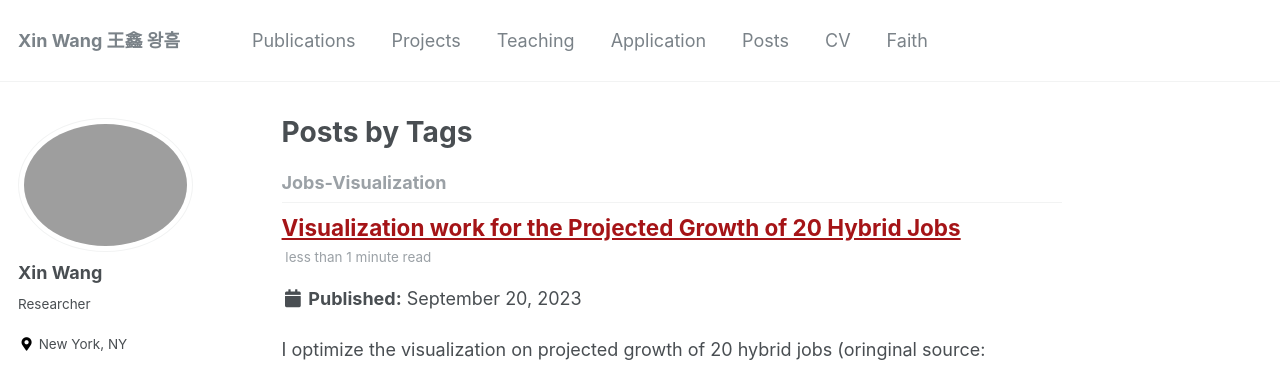
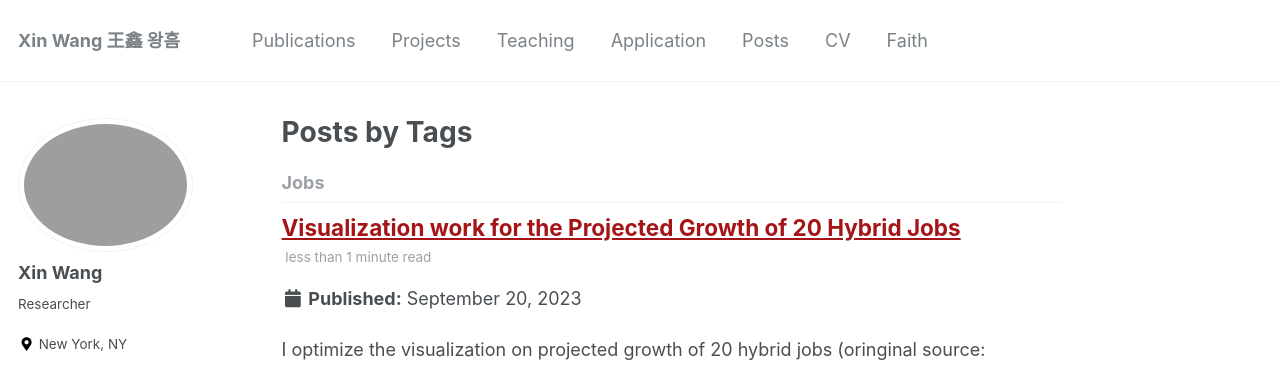
Before and after one commit to xin-wang-kr/xin-wang-kr.github.io, a Jekyll site: the page built from _pages/tag-archive.html, in a window 1280 px wide and 900 px high. Shown: the top 365 px of the window. Built offline with Jekyll 4.4.1, drawn with Linux system fonts in a browser that asks for light colours.

Commit message:
Update 2023-09-20-jobs-visualization.md

```diff
--- a/_posts/2023-09-20-jobs-visualization.md
+++ b/_posts/2023-09-20-jobs-visualization.md
@@ -5,7 +5,7 @@ permalink: /posts/2023/09-Jobs-Visualization
 excerpt_separator: <!--more-->
 toc: true
 tags:
-  - Jobs-Visualization
+  - Jobs
 ---
 I optimize the visualization on projected growth of 20 hybrid jobs (oringinal source: https://www.cfr.org/report/the-work-ahead/data-visualizations.php)
 
```
